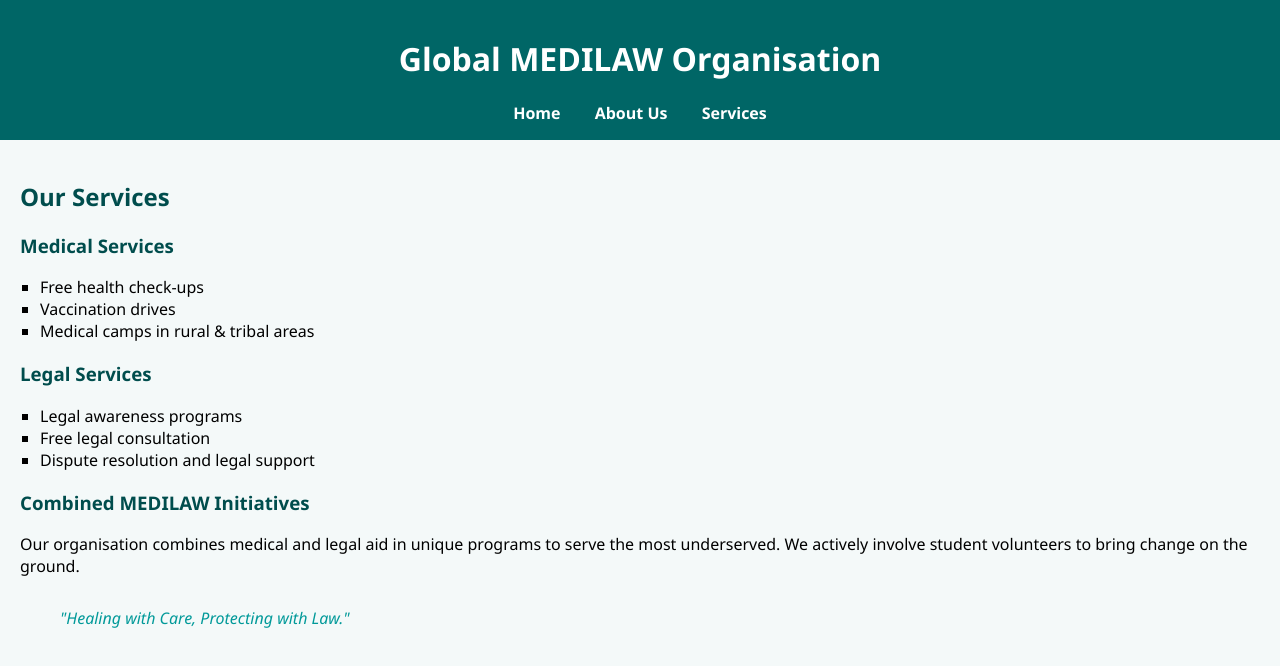
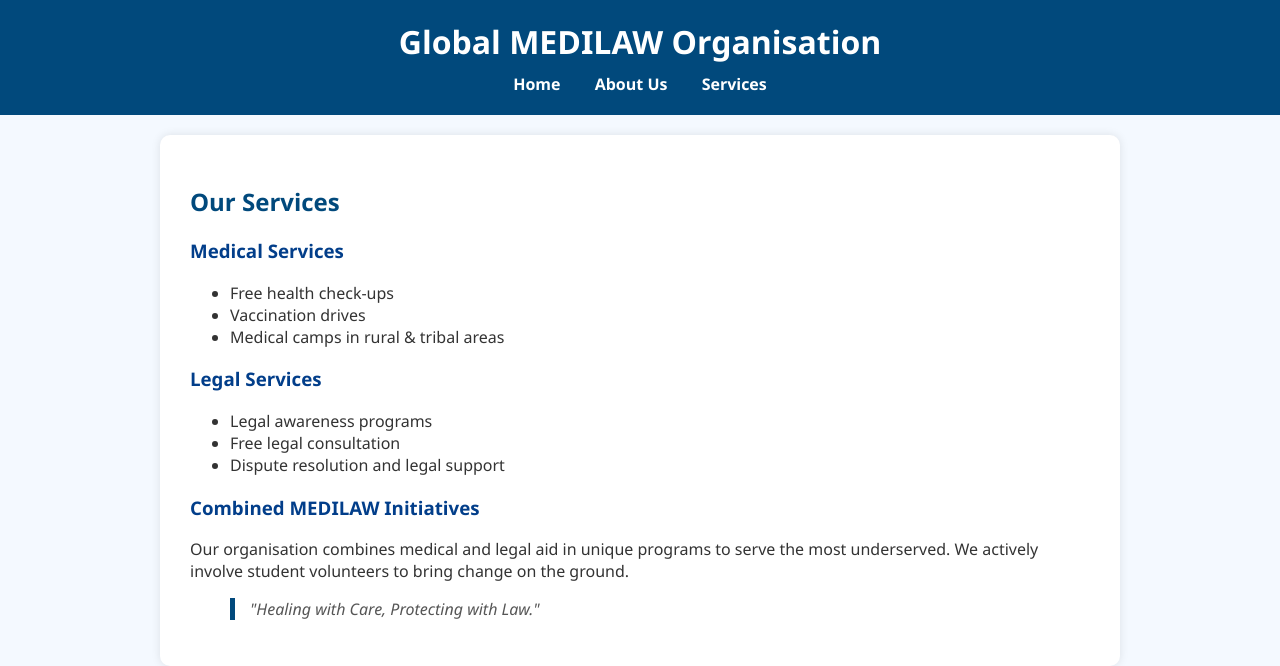
Before and after one commit to globalmedilaw/global-medilaw, a plain HTML site: page services.html in a window 1280 px wide. Drawn offline with Linux system fonts and the light colour scheme.

Commit message:
Update style.css

```diff
--- a/style.css
+++ b/style.css
@@ -1,39 +1,59 @@
 body {
-    font-family: 'Segoe UI', sans-serif;
+    font-family: 'Segoe UI', Tahoma, Geneva, Verdana, sans-serif;
     margin: 0;
     padding: 0;
-    background-color: #f4f9f9;
+    background-color: #f4f9ff;
+    color: #333;
 }
 
 header {
-    background-color: #006666;
+    background-color: #01497c;
     color: white;
-    padding: 1rem;
+    padding: 20px;
     text-align: center;
+}
+
+header h1 {
+    margin: 0;
+    font-size: 2rem;
+}
+
+nav {
+    margin-top: 10px;
 }
 
 nav a {
     color: white;
+    text-decoration: none;
     margin: 0 15px;
-    text-decoration: none;
     font-weight: bold;
 }
 
-main {
-    padding: 20px;
+nav a:hover {
+    text-decoration: underline;
 }
 
-h2, h3 {
-    color: #004d4d;
+main {
+    padding: 30px;
+    max-width: 900px;
+    margin: auto;
+    background-color: white;
+    box-shadow: 0 0 10px rgba(0, 0, 0, 0.1);
+    border-radius: 10px;
+    margin-top: 20px;
 }
 
-ul {
-    list-style: square;
-    padding-left: 20px;
+h2 {
+    color: #01497c;
+}
+
+h3 {
+    color: #023e8a;
 }
 
 blockquote {
     font-style: italic;
-    color: #009999;
-    margin-top: 30px;
+    color: #555;
+    border-left: 5px solid #01497c;
+    padding-left: 15px;
 }
```
